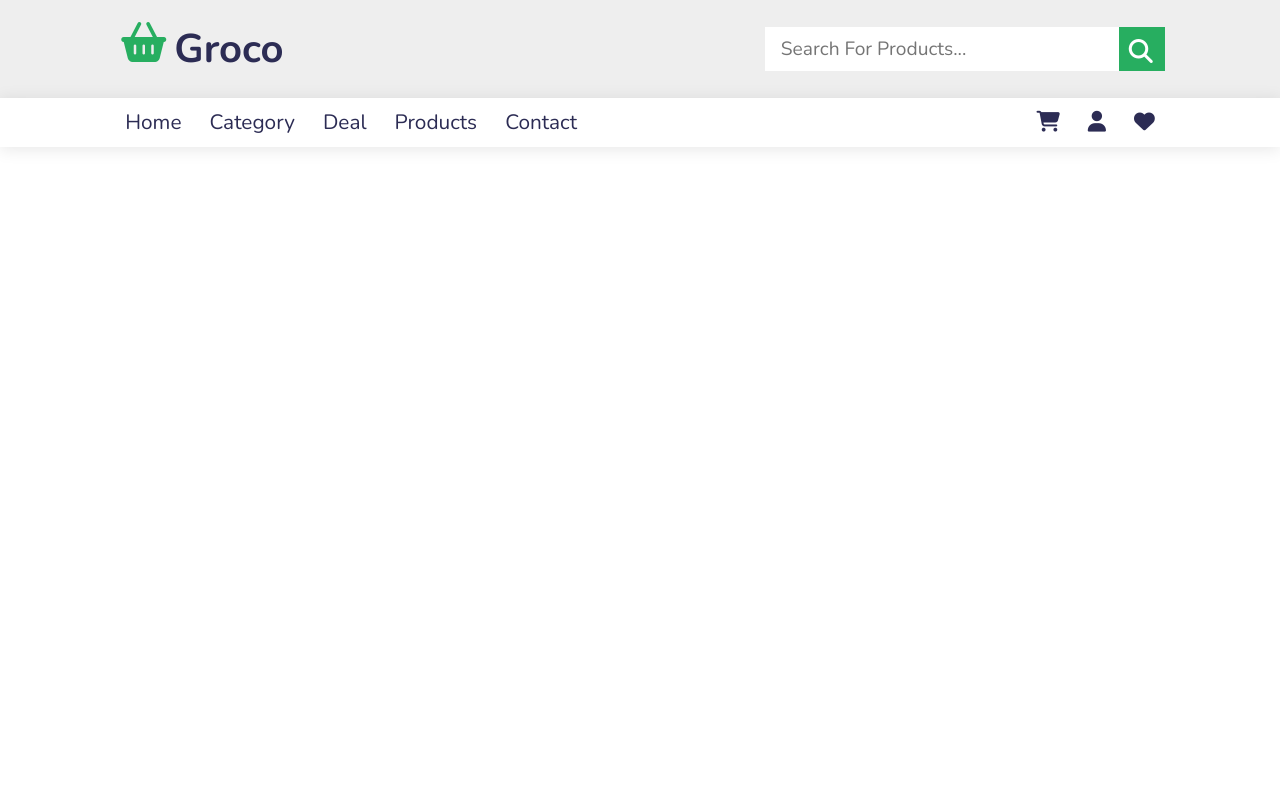
After one commit to ghadimrunal/project, a PHP site: page /header/header.html in a window 1280 px wide. The commit adds this page. Run offline with PHP 8.4, Linux system fonts and the light colour scheme.

Commit message:
add footer and header folder sep

```diff
--- /dev/null
+++ b/project/main/header/header.css
@@ -0,0 +1,233 @@
+@import url("https://fonts.googleapis.com/css2?family=Nunito:wght@100;200;300;400;500;600;700;800;900&display=swap");
+
+:root {
+  --green: #27ae60;
+  --black: #2c2c54;
+}
+* {
+  margin: 0;
+  padding: 0;
+  box-sizing: border-box;
+  font-family: "Nunito", sans-serif;
+  text-decoration: none;
+  list-style: none;
+  text-transform: capitalize;
+  transition: all 0.2s linear;
+}
+
+html {
+  min-height: 100vh;
+  scroll-padding-top: 3rem;
+  scroll-behavior: smooth;
+}
+.header {
+  display: flex;
+  align-items: center;
+  justify-content: space-between;
+  background-color: #eee;
+  padding: 1rem 9%;
+}
+
+.logo {
+  /* background-color: red; */
+  display: flex;
+  font-size: 2.5rem;
+  font-weight: bolder;
+  padding: 6px;
+  color: var(--black);
+  cursor: pointer;
+}
+
+.logo i {
+  padding-right: 0.5rem;
+  color: var(--green);
+}
+
+/* .logo span {
+    color: var(--black);
+  } */
+
+.search-box {
+  display: flex;
+  width: 400px;
+  height: 2.8rem;
+  background-color: red;
+}
+
+.search-box .search-input {
+  width: 100%;
+  padding-left: 1rem;
+  border: none;
+  outline: none;
+  font-size: 1.2rem;
+}
+
+.search-box .search-icon {
+  width: 50px;
+  background-color: var(--green);
+  color: #fff;
+  font-size: 1.5rem;
+  padding: 9px 8px 8px 10px;
+  cursor: pointer;
+}
+
+.search-box .search-icon:hover {
+  background-color: var(--black);
+}
+
+/* header-2 start */
+.header-2 {
+  text-transform: capitalize;
+  display: flex;
+  align-items: center;
+  justify-content: space-between;
+  padding: 0.4rem 9%;
+  background-color: #fff;
+  box-shadow: 0 0.1rem 1rem rgba(0, 0, 0, 0.1);
+  position: sticky;
+  top: 0;
+  z-index: 100;
+}
+
+.header-2 .menu ul {
+  display: flex;
+  gap: 0.5rem;
+}
+
+.header-2 .menu ul li {
+  list-style: none;
+}
+
+.header-2 .menu ul li a {
+  font-size: 1.3rem;
+  padding: 4px 10px;
+  border-radius: 10px;
+  color: var(--black);
+}
+
+.header-2 .menu ul li a.active-1 {
+  background-color: var(--green);
+  color: #fff;
+}
+
+.header-2 .menu ul li a:hover {
+  background-color: var(--green);
+  color: #fff;
+}
+
+.icons {
+  display: flex;
+  /* background-color: red; */
+  gap: 0.5rem;
+}
+
+.icons .btn {
+  padding: 4px 10px;
+  font-size: 1.3rem;
+  cursor: pointer;
+  color: var(--black);
+}
+
+.icons .btn:hover {
+  color: var(--green);
+}
+
+#menu-bar {
+  font-size: 2rem;
+  border-radius: 0.5rem;
+  border: 0.1rem solid var(--black);
+  padding: 0.3rem 0.8rem;
+  cursor: pointer;
+  display: none;
+}
+/* header-2 end */
+
+
+
+:root {
+    --green: #27ae60;
+    --black: #2c2c54;
+  }
+
+  /* body{
+    height: 200rem;
+  } */
+
+  /* Media Queries for Responsive Design */
+  @media (max-width: 1200px) {
+
+  }
+
+  @media (max-width: 991px) {
+    .header,
+    .header-2 {
+      padding: 0.8rem;
+    }
+
+  }
+
+  @media (max-width: 768px) {
+    #menu-bar {
+      display: initial;
+    }
+
+    .header-2 .menu {
+      position: absolute;
+      top: 100%;
+      left: 0;
+      right: 0;
+      background-color: var(--black);
+      padding: 2rem;
+      display: none;
+    }
+
+    .menu.active {
+      display: block;
+    }
+
+    .header-2 .menu ul {
+      flex-direction: column;
+    }
+
+    .header-2 .menu ul li a {
+      font-size: 1.5rem;
+      display: block;
+      text-align: center;
+      background-color: #fff;
+      padding: 0.6rem;
+      margin: 0.5rem 0;
+    }
+
+  }
+
+  @media (max-width: 480px) {
+
+  }
+
+  @media (max-width: 450px) {
+    .header {
+      flex-flow: column;
+    }
+
+    .header .search-box {
+      width: 100%;
+      margin: 0.5rem;
+    }
+
+    .logo {
+      font-size: 2.5rem;
+    }
+
+    .header-2 .menu ul li a {
+      font-size: 1.2rem;
+    }
+
+  }
+
+  @media (max-width: 400px) {
+
+  }
+
+  @media (max-width: 350px) {
+
+  }
--- /dev/null
+++ b/project/main/header/header.html
@@ -0,0 +1,70 @@
+<!DOCTYPE html>
+<html lang="en">
+  <head>
+    <meta charset="UTF-8" />
+    <meta name="viewport" content="width=device-width, initial-scale=1.0" />
+    <title>Document</title>
+
+    <!-- css link -->
+    <link rel="stylesheet" href="/project/main/header/header.css" />
+
+    <!-- font awesome -->
+    <link
+      rel="stylesheet"
+      href="https://cdnjs.cloudflare.com/ajax/libs/font-awesome/6.5.2/css/all.min.css"
+    />
+  </head>
+  <body>
+    <!-- header section start -->
+    <div class="header" id="header">
+      <!-- <div class="logo">
+        <i class="fas fa-shopping-basket"></i>
+        <h3>MG<span>MART</span></h3>
+      </div> -->
+      <a href="" class="logo"><i class="fas fa-shopping-basket"></i>groco</a>
+      <div class="search-box">
+        <input
+          type="text"
+          class="search-input"
+          placeholder="Search for products..."
+        />
+        <div class="search-icon">
+          <i class="fa-solid fa-magnifying-glass"></i>
+        </div>
+      </div>
+    </div>
+    <!-- header section end -->
+
+    <!-- header-2 section start -->
+    <div class="header-2">
+      <div id="menu-bar" class="fas fa-bars"></div>
+
+      <div class="menu">
+        <ul>
+          <li><a href="#home" class="nav-item">home</a></li>
+          <li><a href="#category" class="nav-item">category</a></li>
+          <li><a href="#deal" class="nav-item">deal</a></li>
+          <li><a href="#products" class="nav-item">products</a></li>
+          <li><a href="#contact" class="nav-item">contact</a></li>
+        </ul>
+      </div>
+
+      <div class="icons">
+        <div class="btn cart" id="cart">
+          <i class="fa-solid fa-cart-shopping"></i>
+        </div>
+
+        <!-- <a href="/project/signIn-LogIn/signUp.html"> -->
+        <div class="btn signUp" id="signUp">
+          <i class="fas fa-user"></i>
+        </div>
+        <!-- </a> -->
+
+        <div class="btn whistle" id="whistle">
+          <i class="fas fa-heart"></i>
+        </div>
+      </div>
+    </div>
+    <!-- header-2 section end -->
+  </body>
+</html>
--- a/project/main/index.js
+++ b/project/main/index.js
@@ -28,7 +28,7 @@ window.onscroll = () => {
 
 // deal start
 
-// let countDate = new Date("september 23, 2025 00:00:00").getTime();
+let countDate = new Date("september 23, 2025 00:00:00").getTime();
 
 function CountDown() {
   let now = new Date().getTime();
```
Also changed, not shown: project/main/footer/footer.css (added, +129 -0 lines), project/main/footer/footer.html (added, +72 -0 lines), project/main/index.css (+27 -16 lines), project/main/index.html (+6 -5 lines), project/main/media.css (+11 -16 lines).
